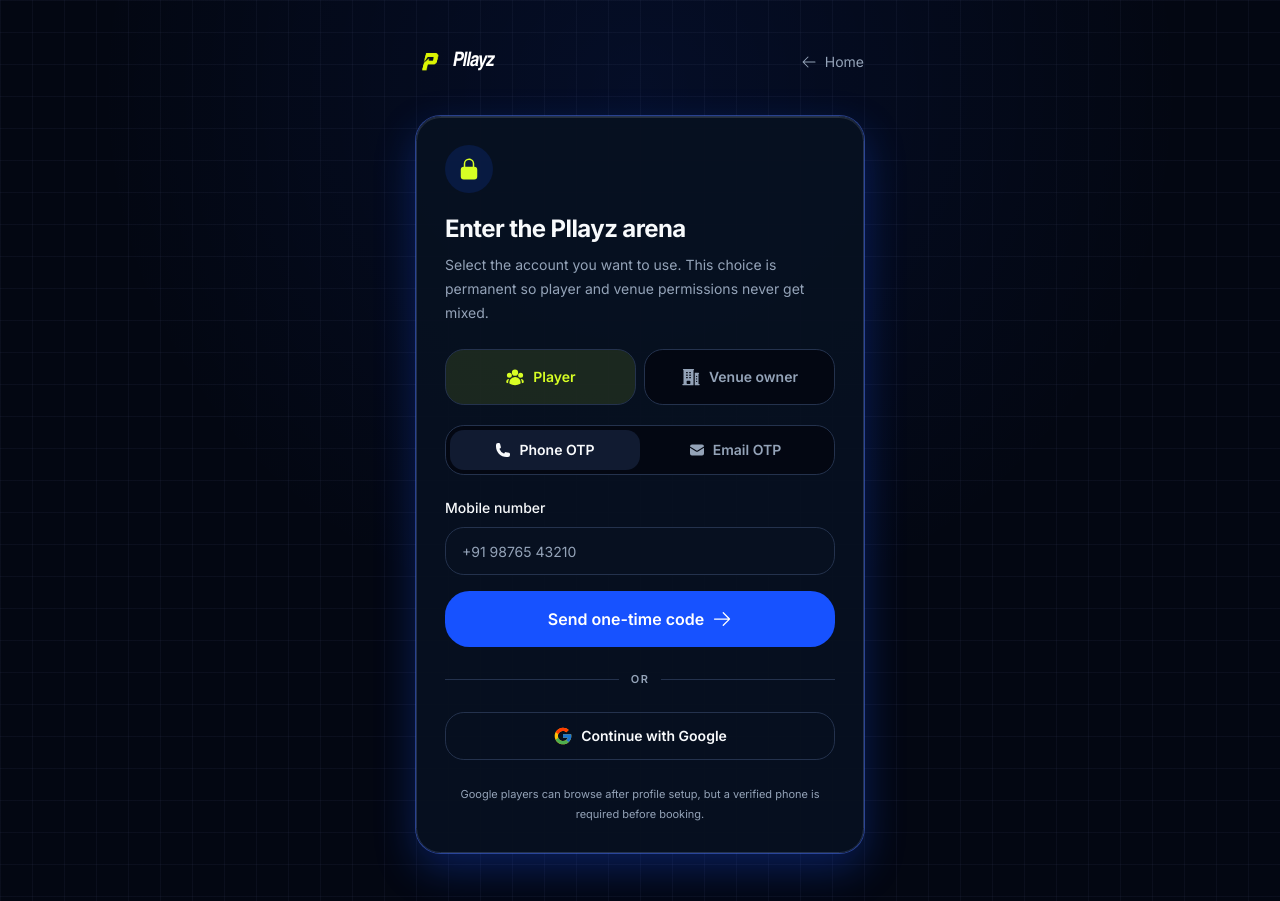
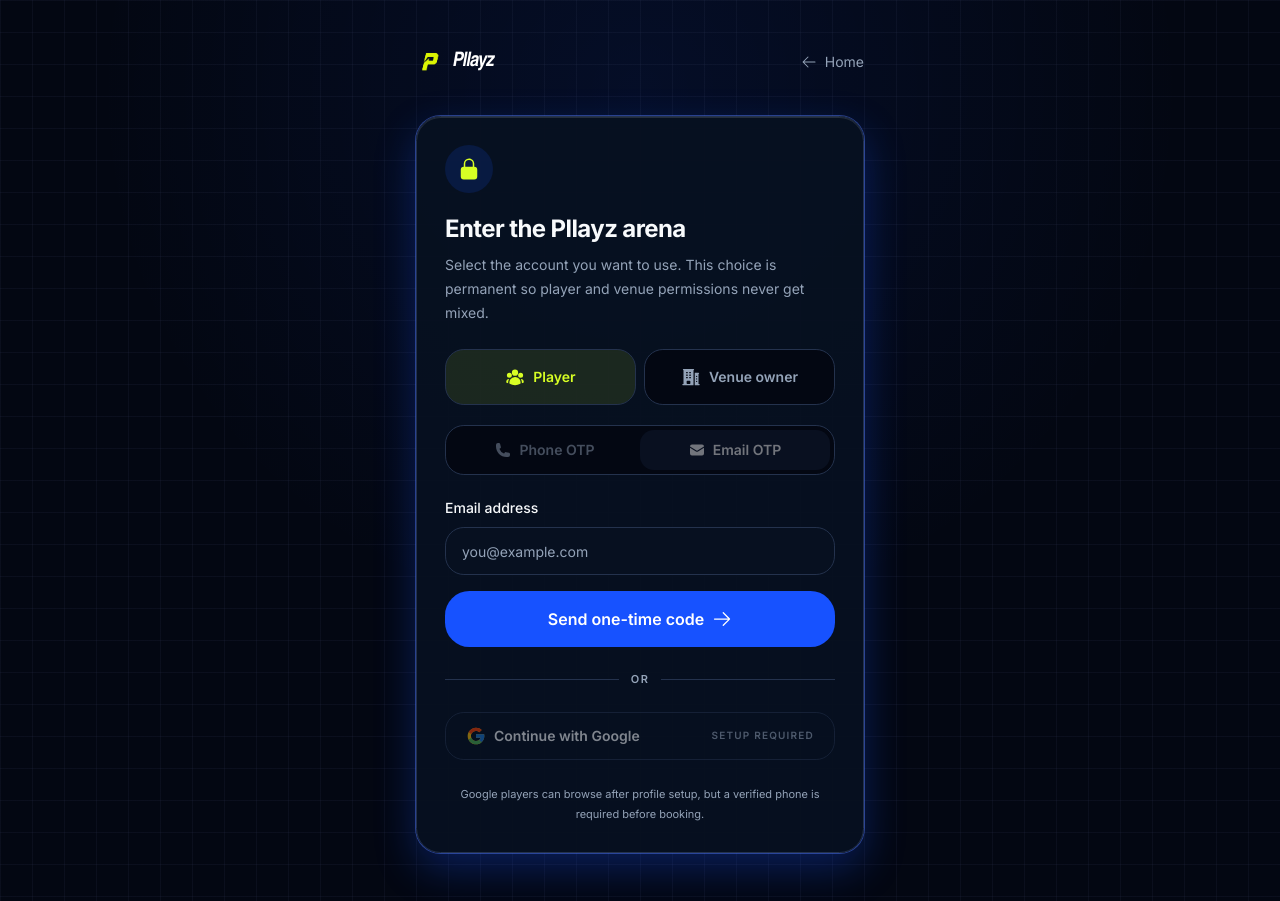
Before and after one commit to kominsiare/Sport_App, a Next.js app: page /login in a window 1280 px wide. Built offline with nearby package versions, Linux system fonts and the light colour scheme; no server answers.

Commit message:
connect module 2 to live supabase auth

```diff
--- a/src/app/login/page.tsx
+++ b/src/app/login/page.tsx
@@ -4,6 +4,7 @@
 import { LoginForm } from "@/components/auth/login-form";
 import { destinationForProfile, safeAppPath } from "@/lib/auth/navigation";
 import { getCurrentAccount } from "@/lib/auth/server";
+import { getAuthProviderAvailability } from "@/lib/supabase/auth-settings";
 import { isSupabaseConfigured } from "@/lib/supabase/config";
 
 export const metadata: Metadata = {
@@ -18,6 +19,7 @@
   const params = await searchParams;
   const safeNext = safeAppPath(params.next);
   const configured = isSupabaseConfigured();
+  const providers = await getAuthProviderAvailability();
 
   if (configured) {
     const account = await getCurrentAccount();
@@ -30,6 +32,7 @@
     <LoginForm
       nextPath={safeNext}
       configured={configured}
+      providers={providers}
       initialError={params.error}
     />
   );
--- a/src/components/auth/login-form.tsx
+++ b/src/components/auth/login-form.tsx
@@ -20,6 +20,7 @@
 import { Input } from "@/components/ui/input";
 import { OtpInput } from "@/components/ui/otp-input";
 import { getBrowserSupabaseClient } from "@/lib/supabase/client";
+import type { AuthProviderAvailability } from "@/lib/supabase/auth-settings";
 import { cn } from "@/lib/utils";
 import type { AccountType } from "@/types/database";
 
@@ -64,14 +65,18 @@
 export function LoginForm({
   nextPath = "/app",
   configured,
+  providers,
   initialError,
 }: {
   nextPath?: string;
   configured: boolean;
+  providers: AuthProviderAvailability;
   initialError?: string;
 }) {
   const [accountType, setAccountType] = useState<AccountType>("player");
-  const [method, setMethod] = useState<Method>("phone");
+  const [method, setMethod] = useState<Method>(
+    providers.phone ? "phone" : "email",
+  );
   const [stage, setStage] = useState<Stage>("identify");
   const [identifier, setIdentifier] = useState("");
   const [sentTo, setSentTo] = useState("");
@@ -90,7 +95,7 @@
 
   async function sendCode(event: React.FormEvent<HTMLFormElement>) {
     event.preventDefault();
-    if (!configured) return;
+    if (!configured || !providers[method]) return;
 
     const normalized =
       method === "phone" ? normalizePhone(identifier) : identifier.trim().toLowerCase();
@@ -117,6 +122,12 @@
             email: normalized,
             options: {
               shouldCreateUser: true,
+              emailRedirectTo: (() => {
+                const callbackUrl = new URL("/auth/callback", window.location.origin);
+                callbackUrl.searchParams.set("account_type", accountType);
+                callbackUrl.searchParams.set("next", nextPath);
+                return callbackUrl.toString();
+              })(),
               data: { account_type: accountType },
             },
           });
@@ -166,7 +177,7 @@
   }
 
   async function continueWithGoogle() {
-    if (!configured) return;
+    if (!configured || !providers.google) return;
 
     setBusy(true);
     setMessage("");
@@ -248,10 +259,10 @@
               <button
                 key={item}
                 type="button"
-                disabled={stage === "verify" || busy}
+                disabled={stage === "verify" || busy || !providers[item]}
                 onClick={() => resetVerification(item)}
                 className={cn(
-                  "focus-ring flex min-h-10 items-center justify-center gap-2 rounded-lg text-sm font-semibold capitalize text-muted-foreground transition",
+                  "focus-ring flex min-h-10 items-center justify-center gap-2 rounded-lg text-sm font-semibold capitalize text-muted-foreground transition disabled:cursor-not-allowed disabled:opacity-45",
                   method === item && "bg-secondary text-foreground",
                 )}
               >
@@ -305,7 +316,12 @@
           ) : (
             <form className="mt-5" onSubmit={verifyCode}>
               <p className="text-sm font-medium">Enter the six-digit code</p>
-              <p className="mt-1 text-xs text-muted-foreground">Sent to {sentTo}</p>
+              <p className="mt-1 text-xs leading-5 text-muted-foreground">
+                Sent to {sentTo}.
+                {method === "email"
+                  ? " You can enter the code or open the secure sign-in link in the email."
+                  : null}
+              </p>
               <OtpInput
                 key={`${method}-${sentTo}`}
                 className="mt-4"
@@ -344,11 +360,16 @@
           <Button
             variant="outline"
             className="w-full"
-            disabled={!configured || busy || stage === "verify"}
+            disabled={!configured || !providers.google || busy || stage === "verify"}
             onClick={continueWithGoogle}
           >
             <FcGoogle className="size-5" />
             Continue with Google
+            {!providers.google ? (
+              <span className="ml-auto text-[10px] uppercase tracking-[0.12em] text-muted-foreground">
+                Setup required
+              </span>
+            ) : null}
           </Button>
 
           <p className="mt-6 text-center text-[11px] leading-5 text-muted-foreground">
--- /dev/null
+++ b/src/lib/supabase/auth-settings.ts
@@ -0,0 +1,43 @@
+import { getSupabaseEnvironment, isSupabaseConfigured } from "@/lib/supabase/config";
+
+export type AuthProviderAvailability = {
+  email: boolean;
+  phone: boolean;
+  google: boolean;
+};
+
+const unavailableProviders: AuthProviderAvailability = {
+  email: false,
+  phone: false,
+  google: false,
+};
+
+export async function getAuthProviderAvailability(): Promise<AuthProviderAvailability> {
+  if (!isSupabaseConfigured()) return unavailableProviders;
+
+  const { url, publishableKey } = getSupabaseEnvironment();
+
+  try {
+    const response = await fetch(`${url}/auth/v1/settings`, {
+      cache: "no-store",
+      headers: {
+        apikey: publishableKey,
+        Authorization: `Bearer ${publishableKey}`,
+      },
+    });
+
+    if (!response.ok) return unavailableProviders;
+
+    const settings = (await response.json()) as {
+      external?: Partial<Record<keyof AuthProviderAvailability, boolean>>;
+    };
+
+    return {
+      email: settings.external?.email === true,
+      phone: settings.external?.phone === true,
+      google: settings.external?.google === true,
+    };
+  } catch {
+    return unavailableProviders;
+  }
+}
```
Also changed, not shown: 1 other file (tests, documents, lock files or other folders).
